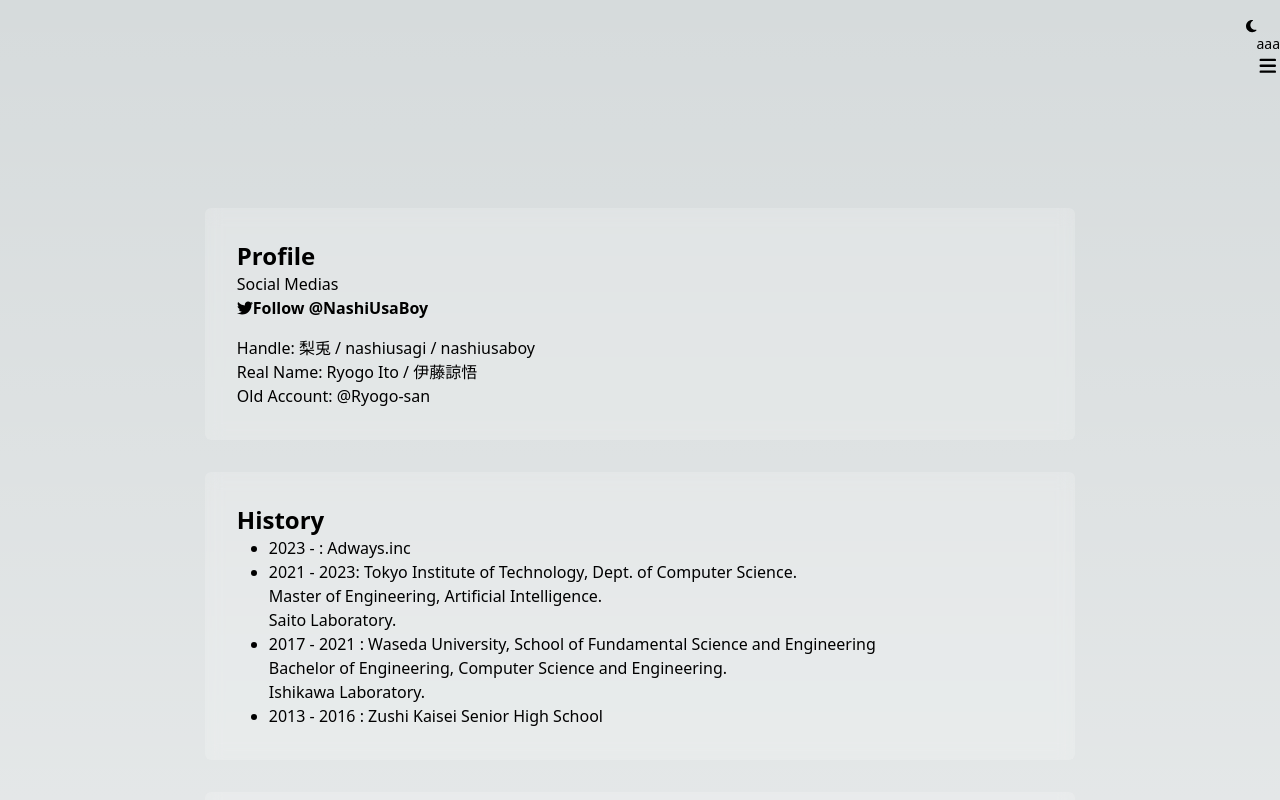
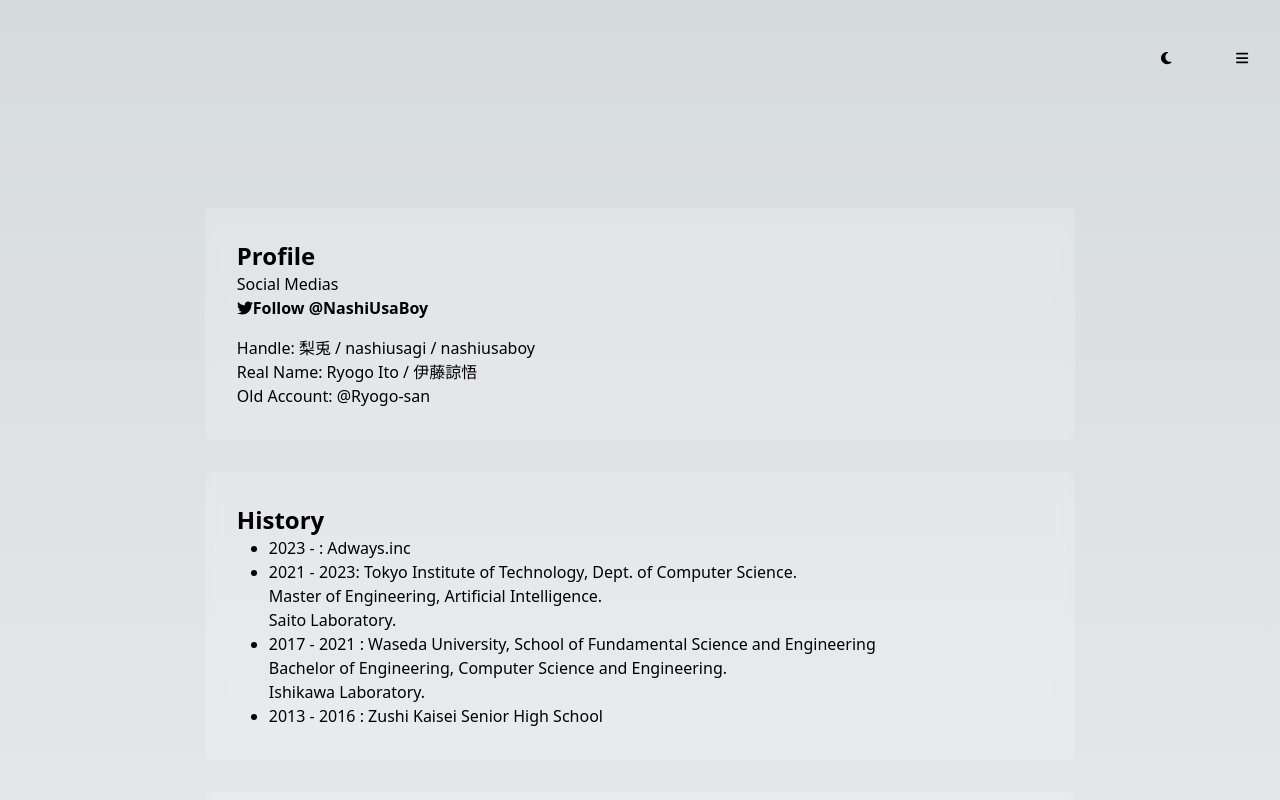
Before and after one commit to nashiusagi/next-blog, a Next.js app: page / in a window 1280 px wide. Shown: the top 800 px of the page. Built offline with nearby package versions, Linux system fonts and the light colour scheme.

Commit message:
[update] tabmenulist

```diff
--- a/src/atoms/Common/DarkModeToggler.tsx
+++ b/src/atoms/Common/DarkModeToggler.tsx
@@ -23,8 +23,8 @@ export default function DarkModeToggler() {
 
   return (
     <>
-      <a
-        className="w-10 h-10 p-4 overflow-hidden inline-flex items-center ml-1 text-sm text-gray-500 rounded-lg lg:hidden hover:bg-gray-100 focus:outline-none focus:ring-2 focus:ring-gray-200 dark:text-gray-400 dark:hover:bg-gray-700 dark:focus:ring-gray-600"
+      <button
+        className="w-10 h-full p-8 overflow-hidden inline-flex items-center ml-1 text-sm text-gray-500 rounded-lg lg:hidden hover:bg-gray-100 focus:outline-none focus:ring-2 focus:ring-gray-200 dark:text-gray-400 dark:hover:bg-gray-700 dark:focus:ring-gray-600"
         onClick={toggle}
       >
         {isDarkMode === 'dark' ? (
@@ -32,7 +32,7 @@ export default function DarkModeToggler() {
         ) : (
           <FontAwesomeIcon icon={faMoon} />
         )}
-      </a>
+      </button>
     </>
   )
 }
--- a/src/atoms/Common/Header/Hamburger/index.tsx
+++ b/src/atoms/Common/Header/Hamburger/index.tsx
@@ -1,4 +1,6 @@
 import { MouseEventHandler } from 'react'
+import { FontAwesomeIcon } from '@fortawesome/react-fontawesome'
+import { faXmark, faBars } from '@fortawesome/free-solid-svg-icons'
 
 type Props = {
   open: boolean
@@ -8,57 +10,23 @@ type Props = {
 }
 
 export default function Hamburger({ open, controls, label, onClick }: Props) {
-  const content = (open: boolean) => {
-    if (open) {
-      return (
-        <>
-          aaa
-          <svg
-            fill="currentColor"
-            viewBox="0 0 20 20"
-            xmlns="http://www.w2.org/2000/svg"
-          >
-            <path
-              fillRule="evenodd"
-              d="M4.293 4.293a1 1 0 011.414 0L10 8.586l4.293-4.293a1 1 0 111.414 1.414L11.414 10l4.293 4.293a1 1 0 01-1.414 1.414L10 11.414l-4.293 4.293a1 1 0 01-1.414-1.414L8.586 10 4.293 5.707a1 1 0 010-1.414z"
-              clipRule="evenodd"
-            ></path>
-          </svg>
-        </>
-      )
-    } else {
-      return (
-        <>
-          <span className="sr-only">Open main menu</span>
-          aaa
-          <svg
-            className="w-6 h-6"
-            fill="currentColor"
-            viewBox="0 0 20 20"
-            xmlns="http://www.w3.org/2000/svg"
-          >
-            <path
-              fillRule="evenodd"
-              d="M3 5a1 1 0 011-1h12a1 1 0 110 2H4a1 1 0 01-1-1zM3 10a1 1 0 011-1h12a1 1 0 110 2H4a1 1 0 01-1-1zM3 15a1 1 0 011-1h12a1 1 0 110 2H4a1 1 0 01-1-1z"
-              clipRule="evenodd"
-            ></path>
-          </svg>
-        </>
-      )
-    }
-  }
+  const content = open ? (
+    <FontAwesomeIcon icon={faXmark} />
+  ) : (
+    <FontAwesomeIcon icon={faBars} />
+  )
   return (
     <>
       <button
         type="button"
-        className="z-1000 p-4 overflow-hidden inline-flex items-center  ml-1 text-sm text-gray-500 rounded-lg lg:hidden hover:bg-gray-100 focus:outline-none focus:ring-2 focus:ring-gray-200 dark:text-gray-400 dark:hover:bg-gray-700 dark:focus:ring-gray-600"
+        className="z-1000 p-8 overflow-hidden inline-flex items-center  ml-1 text-sm text-gray-500 rounded-lg lg:hidden hover:bg-gray-100 focus:outline-none focus:ring-2 focus:ring-gray-200 dark:text-gray-400 dark:hover:bg-gray-700 dark:focus:ring-gray-600"
         aria-controls={controls}
         aria-expanded={open}
         aria-label={label}
         data-collapse-toggle={controls}
         onClick={onClick}
       >
-        {content(open)}
+        {content}
       </button>
     </>
   )
--- a/src/atoms/Common/Header/TabMenuList/index.tsx
+++ b/src/atoms/Common/Header/TabMenuList/index.tsx
@@ -1,4 +1,5 @@
 import Link from 'next/link'
+import TabMenuListItem from '@/atoms/Common/Header/TabMenuListItem'
 
 type Props = {
   open: boolean
@@ -9,26 +10,10 @@ export default function TabMenuList({ open, id }: Props) {
   if (open) {
     return (
       <>
-        <nav id={id} className="my-4">
-          <ul className="flex items-center py-4 flex-col space-y-10 mt-4 font-medium lg:flex-row lg:space-x-8 lg:mt-0">
-            <li className="inline-block py-10">
-              <Link
-                href="/"
-                className=" block py-2 pr-4 pl-3 text-gray-700 border-b border-gray-100 hover:bg-gray-50 lg:hover:bg-transparent lg:border-0 lg:hover:text-primary-700 lg:p-0 dark:text-gray-400 lg:dark:hover:text-white dark:hover:bg-gray-700 dark:hover:text-white lg:dark:hover:bg-transparent dark:border-gray-700"
-              >
-                Home
-              </Link>
-            </li>
-            <li>
-              <Link
-                href="/blog"
-                className="block py-2 pr-4 pl-3 text-gray-700 border-b border-gray-100 hover:bg-gray-50 lg:hover:bg-transparent lg:border-0 lg:hover:text-primary-700 lg:p-0 dark:text-gray-400 lg:dark:hover:text-white dark:hover:bg-gray-700 dark:hover:text-white lg:dark:hover:bg-transparent dark:border-gray-700"
-              >
-                Blog
-              </Link>
-            </li>
-          </ul>
-        </nav>{' '}
+        <div className="flex flex-col items-center justify-center h-screen">
+          <TabMenuListItem link="/" itemName="Home" />
+          <TabMenuListItem link="/blog" itemName="Blog" />
+        </div>
       </>
     )
   } else {
--- /dev/null
+++ b/src/atoms/Common/Header/TabMenuListItem/index.tsx
@@ -0,0 +1,21 @@
+import Link from 'next/link'
+
+type Props = {
+  link: string
+  itemName: string
+}
+
+export default function TabMenuListItem({ link, itemName }: Props) {
+  return (
+    <>
+      <div className="text-center">
+        <Link
+          href={link}
+          className=" block py-2 pr-4 pl-3 text-gray-700 border-b border-gray-100 hover:bg-gray-50 lg:hover:bg-transparent lg:border-0 lg:hover:text-primary-700 lg:p-0 dark:text-gray-400 lg:dark:hover:text-white dark:hover:bg-gray-700 dark:hover:text-white lg:dark:hover:bg-transparent dark:border-gray-700"
+        >
+          {itemName}
+        </Link>
+      </div>
+    </>
+  )
+}
--- a/src/components/Header.tsx
+++ b/src/components/Header.tsx
@@ -9,7 +9,6 @@ export default function Header() {
   const toggleNavigation = () => {
     setOpen((prevState) => !prevState)
   }
-  console.log(open)
 
   return (
     <header className="relative flex-col h-20 my-4">
```
